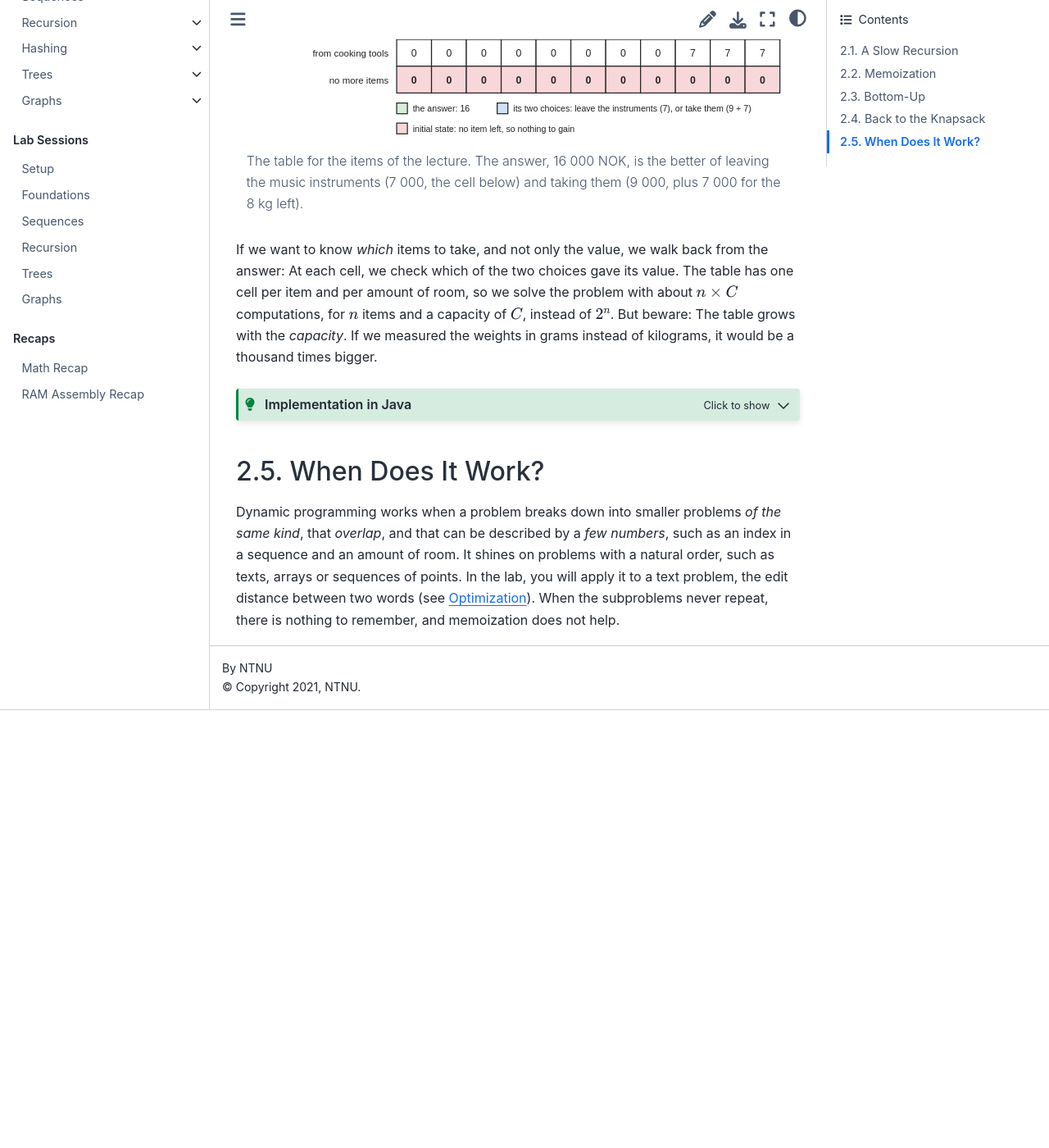
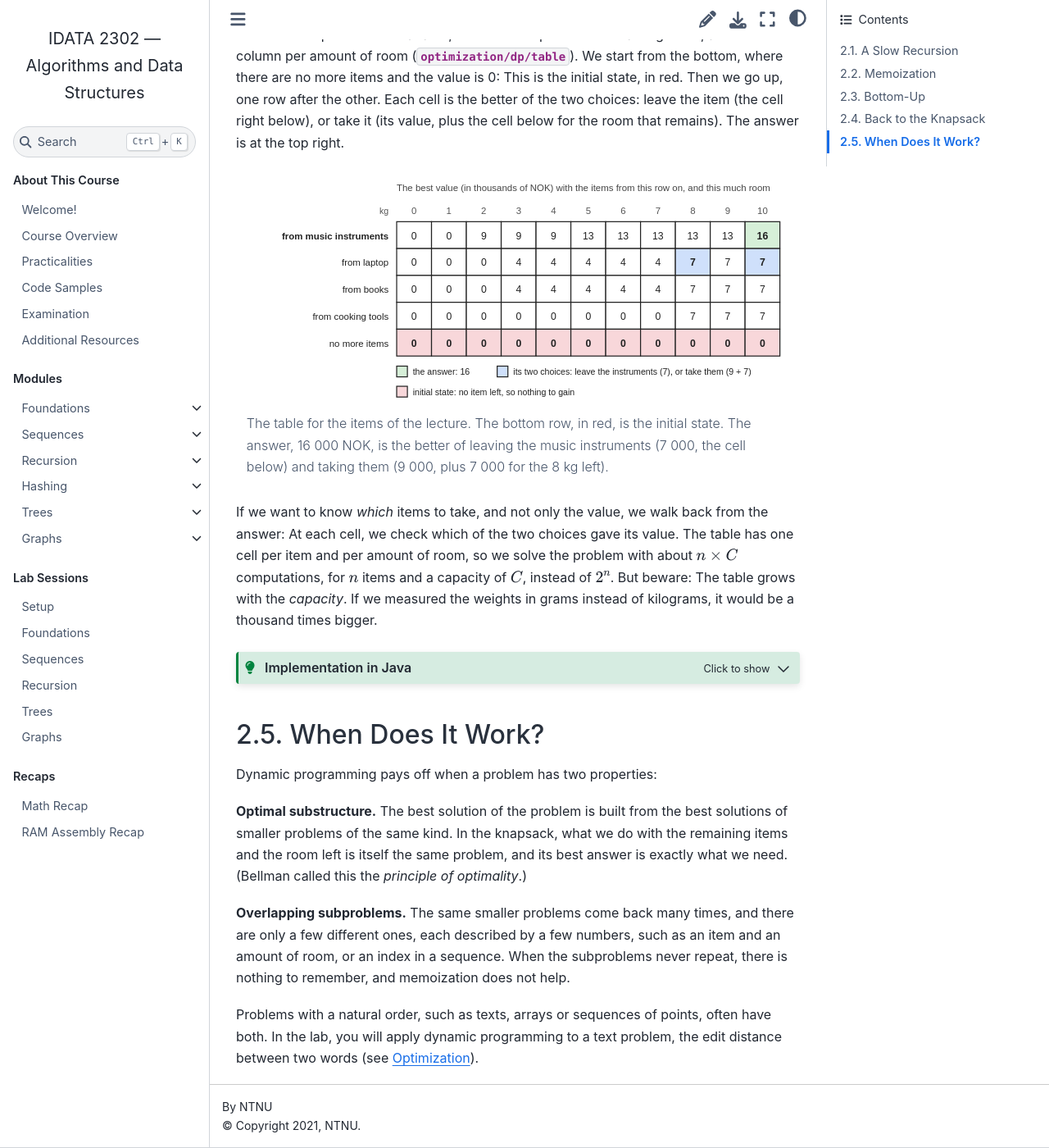
Before and after one commit to fchauvel/ntnu-idata2302-website, a Sphinx documentation site: the page built from source/optimization/dp/index.rst, in a window 1280 px wide and 1400 px high, scrolled down 5380 px. Shown: the whole window at 82% size. Built offline with Sphinx 7.4.7 and the Sphinx Book theme 1.1.4, drawn with Linux system fonts in a browser that asks for light colours; before the commit the page ends 6246 px from its top, so only the background shows below that; some of the changed text lies outside the part shown.

Commit message:
content: mark the initial state in the tables, explain programming and the two properties of dynamic programming
Co-Authored-By: Claude Sonnet 5.5 <noreply@anthropic.com>

```diff
--- a/source/optimization/dp/index.rst
+++ b/source/optimization/dp/index.rst
@@ -14,6 +14,16 @@ parts of the tree. Dynamic programming speeds up recursive algorithms in
 a different way: By *not solving the same problem twice*. It applies
 when a problem breaks down into smaller problems that *overlap*. The
 best way to see it is on a famous example.
+
+.. note::
+
+   **A word about "programming".** In *dynamic programming*, the word
+   "programming" has nothing to do with writing code. In the 1950s, when
+   Richard Bellman introduced the method, it meant *planning*, as in
+   "linear programming" or "mathematical programming": finding the best
+   plan. Dynamic programming is, first of all, a method to *optimize*, that
+   is, to find the best solution among many, and to do so without trying
+   them all.
 
 
 A Slow Recursion
@@ -147,15 +157,17 @@ There is another way to look at the problem. To compute
 need the numbers before them, and so on, down to ``fibonacci(0)`` and
 ``fibonacci(1)``. Why not start from there? We compute the numbers in
 *order*, from the smallest to the one we want, and keep them in a table
-(:numref:`optimization/dp/fib_table`). When we need a number, it is
-already in the table.
+(:numref:`optimization/dp/fib_table`). We start from what we already know,
+the *initial state*: ``fibonacci(0)`` and ``fibonacci(1)``, in red. When we
+need a number, it is already in the table.
 
 .. figure:: _static/images/fib_table.svg
    :name: optimization/dp/fib_table
    :align: center
 
-   Computing the Fibonacci numbers bottom-up: Each cell only needs the
-   two cells before it.
+   Computing the Fibonacci numbers bottom-up. The first two cells, in red,
+   are the initial state. Each other cell only needs the two cells before
+   it.
 
 .. code-block:: text
    :caption: The Fibonacci numbers, bottom-up (pseudocode)
@@ -251,7 +263,8 @@ memoization, we make fewer than 500 calls.
 The bottom-up version fills a table, with one row per set of remaining
 items, and one column per amount of room (:numref:`optimization/dp/table`).
 We start from the bottom, where there are no more items and the value is
-0, and go up, one row after the other. Each cell is the better of the
+0: This is the initial state, in red. Then we go up, one row after the
+other. Each cell is the better of the
 two choices: leave the item (the cell right below), or take it (its
 value, plus the cell below for the room that remains). The answer is
 at the top right.
@@ -260,9 +273,10 @@ at the top right.
    :name: optimization/dp/table
    :align: center
 
-   The table for the items of the lecture. The answer, 16 000 NOK, is the
-   better of leaving the music instruments (7 000, the cell below) and
-   taking them (9 000, plus 7 000 for the 8 kg left).
+   The table for the items of the lecture. The bottom row, in red, is the
+   initial state. The answer, 16 000 NOK, is the better of leaving the
+   music instruments (7 000, the cell below) and taking them (9 000, plus
+   7 000 for the 8 kg left).
 
 If we want to know *which* items to take, and not only the value, we walk
 back from the answer: At each cell, we check which of the two choices gave
@@ -355,11 +369,21 @@ in grams instead of kilograms, it would be a thousand times bigger.
 When Does It Work?
 ==================
 
-Dynamic programming works when a problem breaks down into smaller
-problems *of the same kind*, that *overlap*, and that can be described
-by a *few numbers*, such as an index in a sequence and an amount of room.
-It shines on problems with a natural order, such as texts, arrays or
-sequences of points. In the lab, you will apply it to a text problem,
-the edit distance between two words (see :doc:`/labs/optimization`). When
-the subproblems never repeat, there is nothing to remember, and
+Dynamic programming pays off when a problem has two properties:
+
+**Optimal substructure.** The best solution of the problem is built from
+the best solutions of smaller problems of the same kind. In the knapsack,
+what we do with the remaining items and the room left is itself the same
+problem, and its best answer is exactly what we need. (Bellman called this
+the *principle of optimality*.)
+
+**Overlapping subproblems.** The same smaller problems come back many
+times, and there are only a few different ones, each described by a few
+numbers, such as an item and an amount of room, or an index in a sequence.
+When the subproblems never repeat, there is nothing to remember, and
 memoization does not help.
+
+Problems with a natural order, such as texts, arrays or sequences of
+points, often have both. In the lab, you will apply dynamic programming to
+a text problem, the edit distance between two words (see
+:doc:`/labs/optimization`).
```
